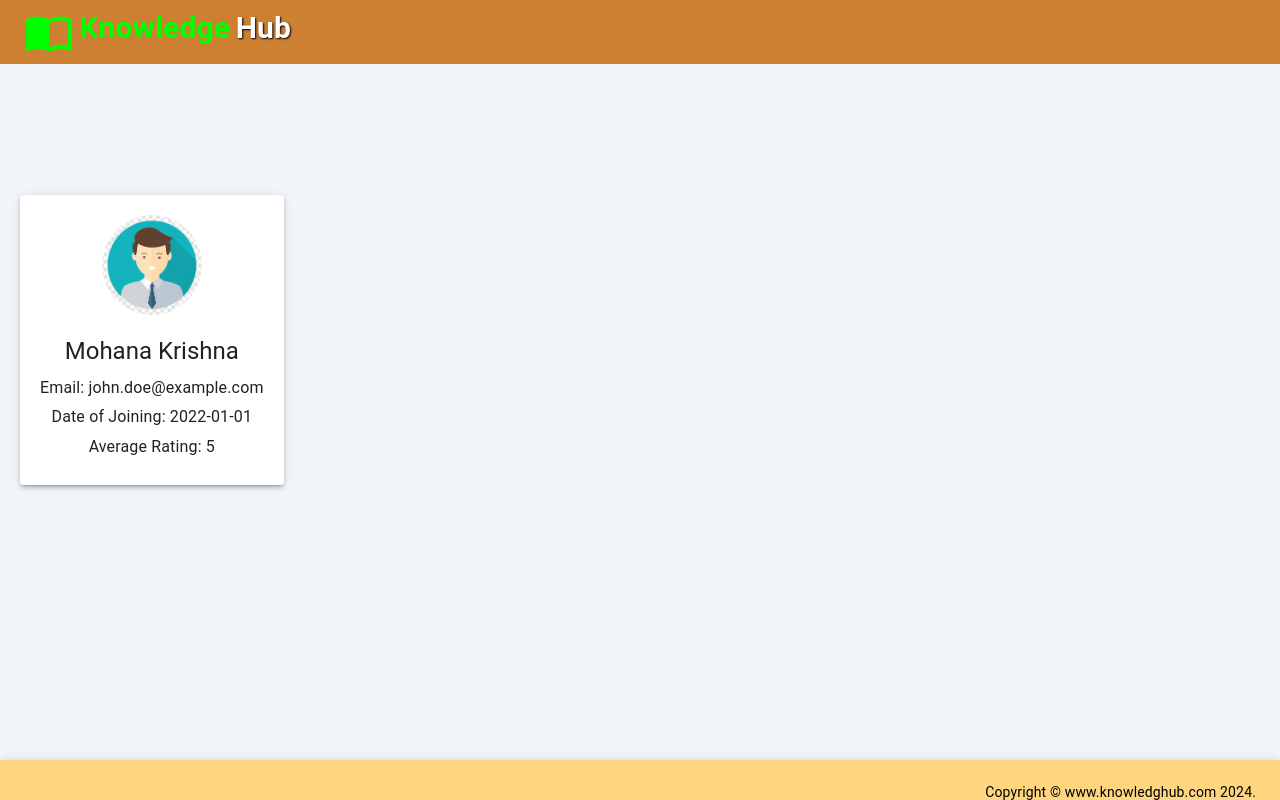
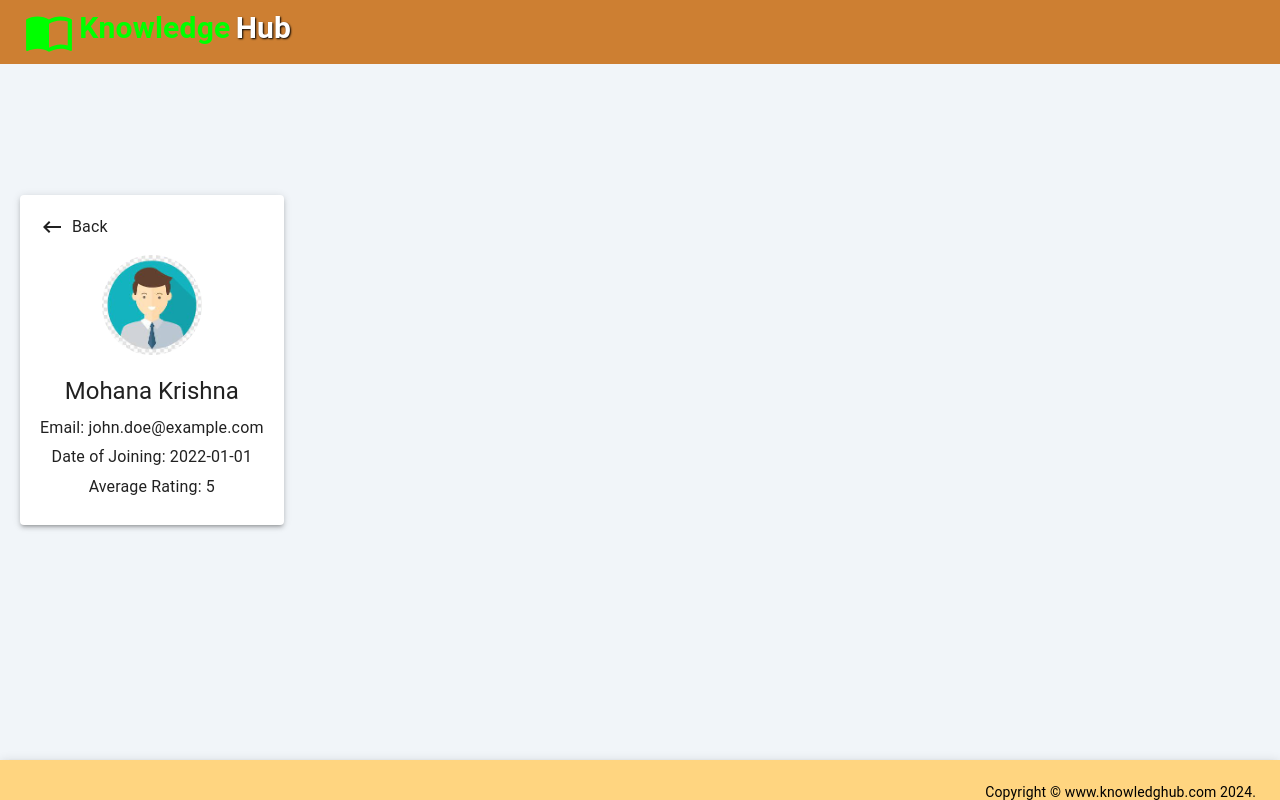
Before and after one commit to mohanakrishna143/nextJS-hub, a Next.js app: page /employeedetails/1 in a window 1280 px wide. Built offline with nearby package versions, Linux system fonts and the light colour scheme.

Commit message:
Added path and keyboar back button

```diff
--- a/src/app/employee/page.tsx
+++ b/src/app/employee/page.tsx
@@ -61,9 +61,11 @@ function Home() {
           {dummyData.map((employee) => (
             <div key={employee.id} style={{ position: 'relative' }}>
               {employee.imageUrl ? (
-                <Avatar alt={`${employee.firstName} ${employee.lastName}`} src={employee.imageUrl} style={{ cursor: 'pointer', marginTop: "20px" }} title={`${employee.firstName} ${employee.lastName}`} />
+                <Avatar alt={`${employee.firstName} ${employee.lastName}`} src={employee.imageUrl} style={{ cursor: 'pointer', marginTop: "20px" }} title={`${employee.firstName} ${employee.lastName}`}
+                onClick={() => toEmployeeDetails(employee)}/>
               ) : (
-                <Avatar style={{ cursor: 'pointer', marginTop: "20px" }} title={`${employee.firstName} ${employee.lastName}`}>{`${employee.firstName.charAt(0)}${employee.lastName.charAt(0)}`}</Avatar>
+                <Avatar style={{ cursor: 'pointer', marginTop: "20px" }} title={`${employee.firstName} ${employee.lastName}`}
+                onClick={() => toEmployeeDetails(employee)}>{`${employee.firstName.charAt(0)}${employee.lastName.charAt(0)}`}</Avatar>
               )}
               <Typography
                 variant="body2"
--- a/src/app/employeedetails/[id]/page.tsx
+++ b/src/app/employeedetails/[id]/page.tsx
@@ -2,6 +2,7 @@
 import React, { useEffect, useState } from "react";
 import { Typography, Avatar, Paper, Box, CircularProgress } from "@mui/material";
 import { useParams } from "next/navigation"; // Import useParams from next/navigation
+import KeyboardBackspaceIcon from '@mui/icons-material/KeyboardBackspace';
 
 // Dummy data for demonstration
 interface Employee {
@@ -56,8 +57,14 @@ function EmployeeDetails() {
   }
 
   return (
-    <Box display="flex" justifyContent="left" alignItems="center" height="85vh"  sx={{ paddingLeft: '20px'}}>
+    <Box display="flex" justifyContent="left" alignItems="center" height="90vh" sx={{ paddingLeft: '20px' }}>
       <Paper elevation={3} style={{ padding: '20px', maxWidth: '400px', textAlign: 'center' }}>
+        <Box display="flex" alignItems="center" justifyContent="flex-start" mb={2}>
+          <KeyboardBackspaceIcon  />
+          <Typography variant="body1" style={{ marginLeft: '8px' }}>
+            Back
+          </Typography>
+        </Box>
         <Avatar
           alt={`${employee.firstName} ${employee.lastName}`}
           src={employee.imageUrl || ""}
```
